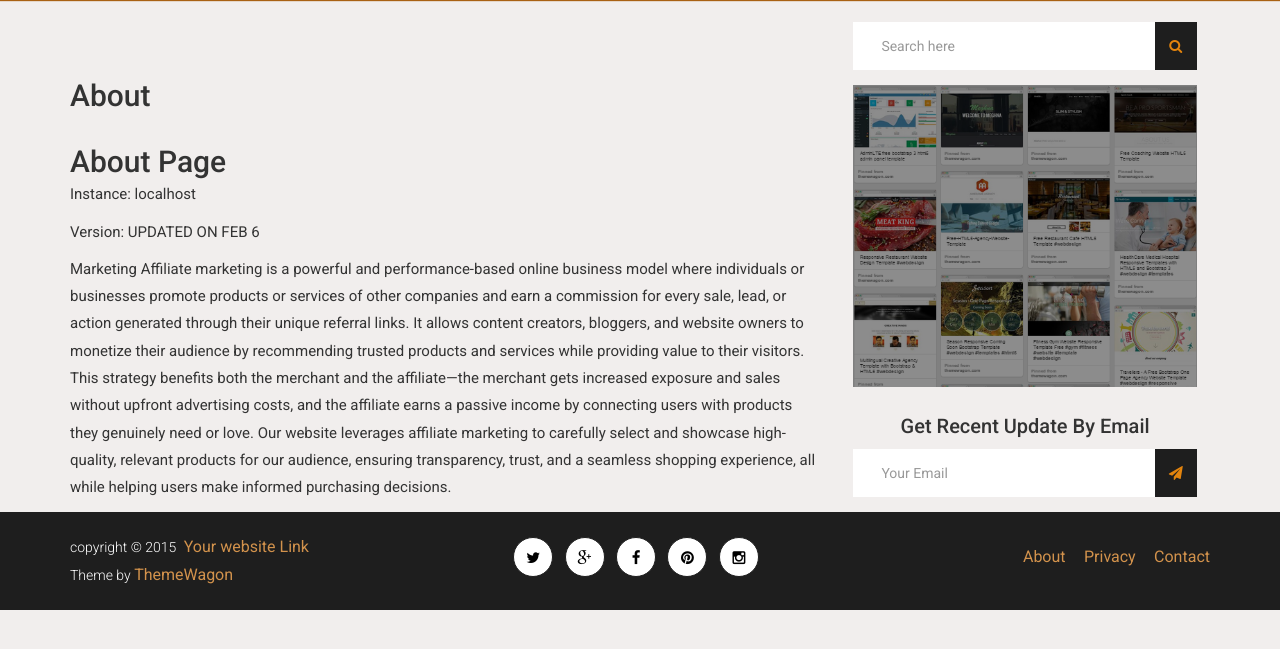
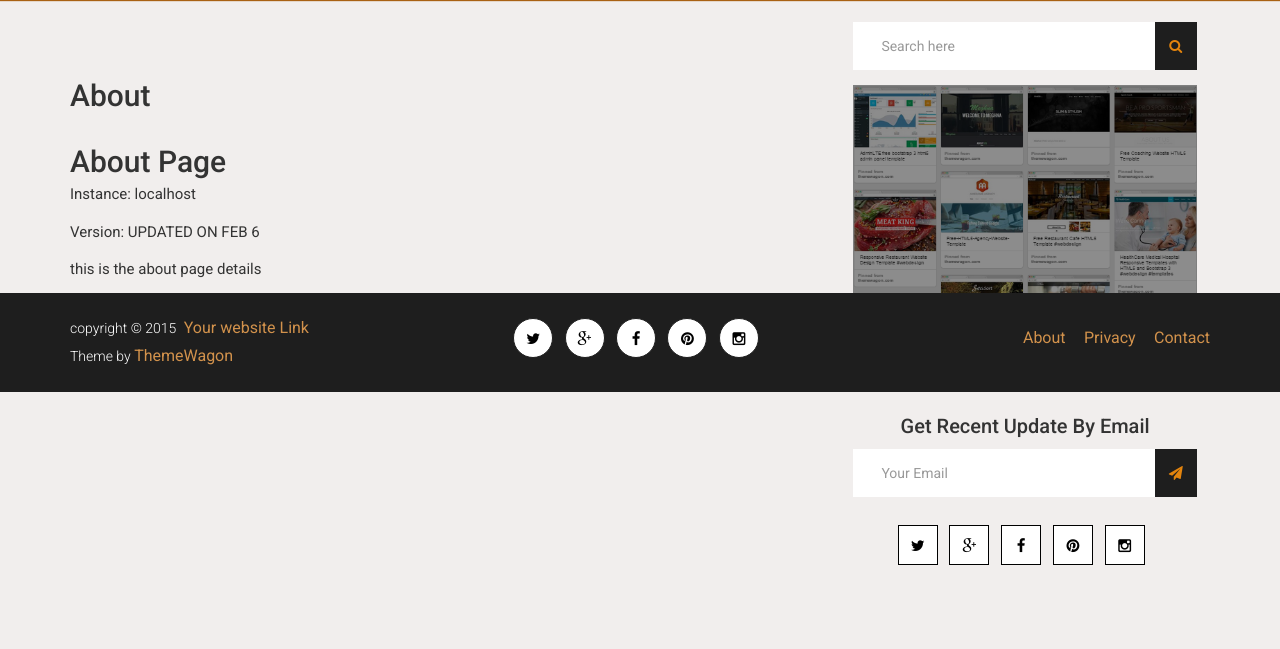
Before and after one commit to shailendra-sahu-43/Blog_Project, a Django app: page /about in a window 1280 px wide. Shown: the part 50-699 px from the top of the page. Run offline with Django 5.2, Linux system fonts and the light colour scheme; some libraries are stand-ins or nearby versions.

Commit message:
this is the updated about page

```diff
--- a/ecommerceapp/templates/about.html
+++ b/ecommerceapp/templates/about.html
@@ -17,9 +17,7 @@
 <p>Instance: {{ request.META.HTTP_HOST }}</p>
 <p>Version: UPDATED ON FEB 6</p>
 
-                            <p>   Marketing
-Affiliate marketing is a powerful and performance-based online business model where individuals or businesses promote products or services of other companies and earn a commission for every sale, lead, or action generated through their unique referral links. It allows content creators, bloggers, and website owners to monetize their audience by recommending trusted products and services while providing value to their visitors. This strategy benefits both the merchant and the affiliate—the merchant gets increased exposure and sales without upfront advertising costs, and the affiliate earns a passive income by connecting users with products they genuinely need or love. Our website leverages affiliate marketing to carefully select and showcase high-quality, relevant products for our audience, ensuring transparency, trust, and a seamless shopping experience, all while helping users make informed purchasing decisions. </p>
-
+                            <p> this is the about page details </p>
 
                         </article> <!-- /.blog-item -->
 
```
